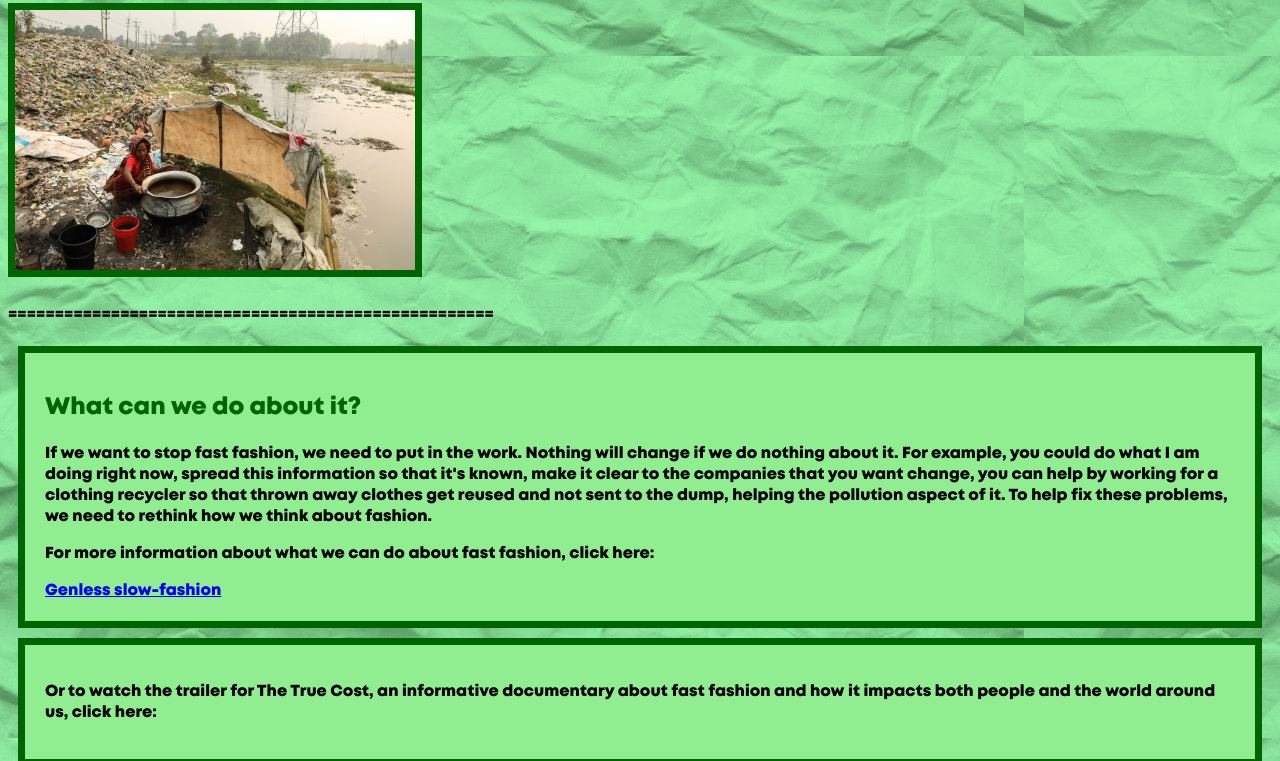
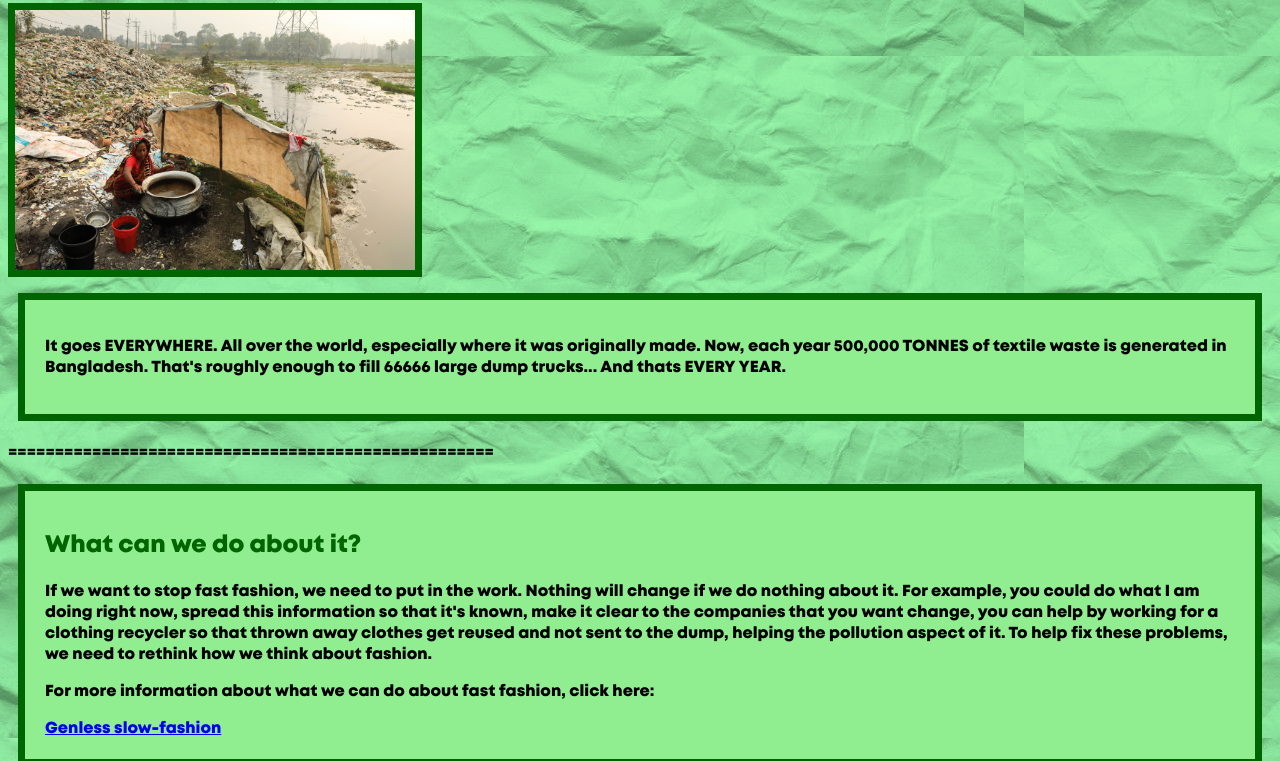
Before and after one commit to randomiser7/sweatshop, a plain HTML site: page index.html in a window 1280 px wide. Shown: the part 1308-2069 px from the top of the page. Drawn offline with Linux system fonts and the light colour scheme.

Commit message:
Update index.html

```diff
--- a/index.html
+++ b/index.html
@@ -38,7 +38,10 @@
 <h2>And all that waste has to go somewhere...</h2>
 </div>
 <img src="pollution.jpeg" width="400" height="260">
-
+<div id="Div1" class="container" style="background-color: lightgreen; padding: 20px; margin: 10px; border: 7px solid darkgreen;">
+   <p>It goes EVERYWHERE. All over the world, especially where it was originally made.
+   Now, each year 500,000 TONNES of textile waste is generated in Bangladesh. That's roughly enough to fill 66666 large dump trucks... And thats EVERY YEAR. </p>
+</div>
 <h4>====================================================</h4>
 
 <div id="Div3" class="container" style="background-color: lightgreen; padding: 20px; margin: 10px; border: 7px solid darkgreen;">
```
